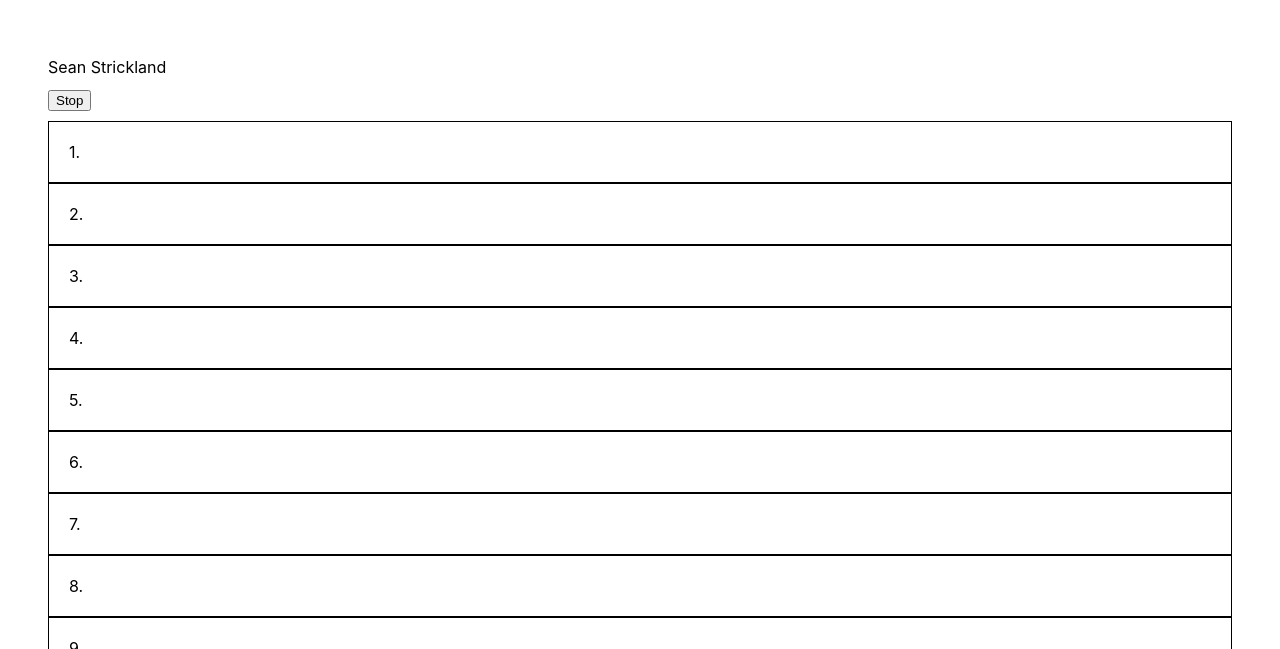
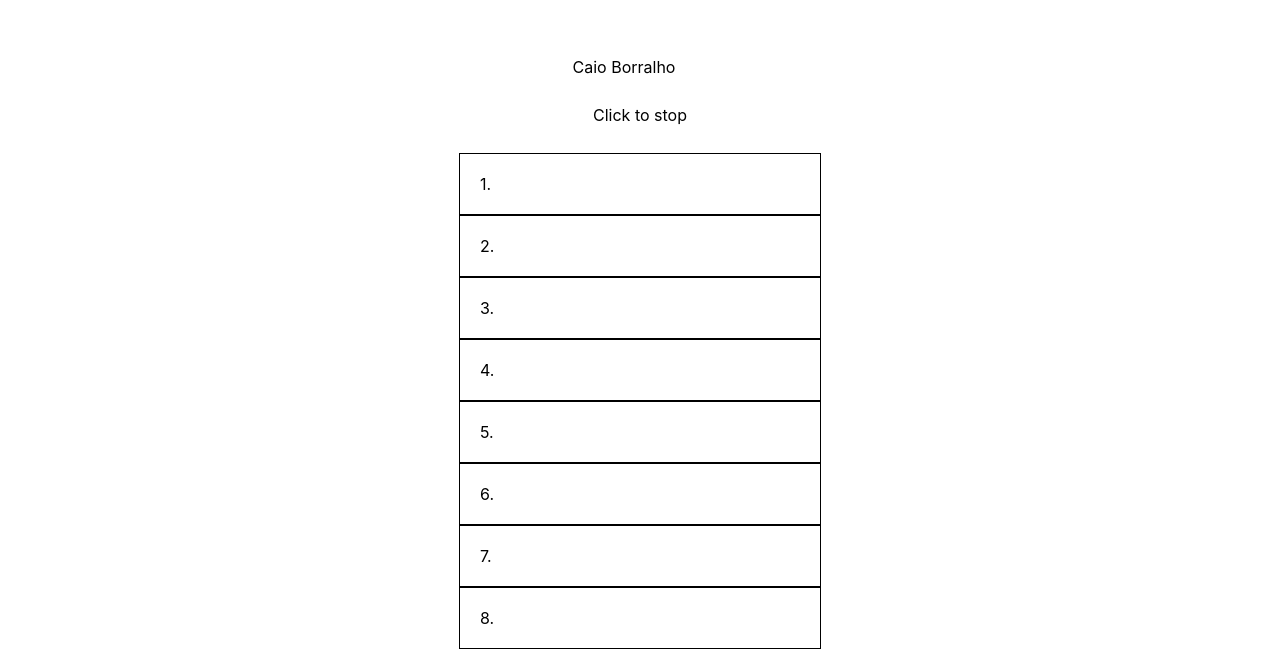
Before and after one commit to mnguyen26/mmablindrankings, a React (Create React App) app: page / in a window 1280 px wide. Shown: the part 151-800 px from the top of the page. Built offline with nearby package versions, Linux system fonts and the light colour scheme.

Commit message:
styling. got rid of button

```diff
--- a/src/App.tsx
+++ b/src/App.tsx
@@ -9,6 +9,7 @@
     isRunning: boolean;
     fighterRankings: string[];
     pickFighter: (fighter: string) => void;
+    handleStop: () => void;
 }
 
 interface RankingsProps {
@@ -19,23 +20,6 @@
 interface ScoreProps {
     fighterRankings: string[]
 }
-
-// const FighterPics = () => {
-//     const blankPic = 'https://dmxg5wxfqgb4u.cloudfront.net/styles/teaser/s3/image/fighter_images/ComingSoon/comingsoon_headshot_odopod.png?VersionId=6Lx8ImOpYf0wBYQKs_FGYIkuSIfTN0f0\u0026amp;itok=pYDOjN8k'
-//     return (
-//         <div>
-//             {Object.values(fighter_ratings).map(fighter => {
-//                 const picURL = fighter_pics.find(f => f.Name === fighter.Name)?.PicURL;
-//                 return (
-//                     <>
-//                     <img key={fighter.Name} src={picURL ? picURL : blankPic} />
-//                     {fighter.Name}
-//                     </>
-//                 );
-//             })}
-//         </div>
-//     );
-// }
 
 const Randomizer = (props: RandomizerProps) => {
     const [randomFighter, setRandomFighter] = useState('');
@@ -74,18 +58,27 @@
 
     return (
         <>
-        <div style={{ width: '10em', height: '10em', overflow: 'hidden' }}>
+        <div onClick={props.isRunning ? props.handleStop : undefined} style={{ cursor: props.isRunning ? 'pointer' : 'default' }}>
+            <div style={{ width: '10em', height: '10em', overflow: 'hidden', margin: '0 auto' }}>
                 {!props.isRunning && fighterPic && (
                     <img src={fighterPic} alt={randomFighter} style={{ width: '100%', height: 'auto' }} />
                 )}
             </div>
-        <div style={{ width: '20em', height: '2em', overflow: 'hidden'}}>
+            <div style={{ width: '20em', height: '2em', overflow: 'hidden', textAlign: 'center' }}>
                 {!props.isRunning && randomFighter && (
                     <div>Select a rank for {randomFighter}</div>
                 )}
                 {props.isRunning && randomFighter && (
                     <div>{randomFighter}</div>
                 )}
+            </div>
+            <div style={{ textAlign: 'center', margin: '1em', width: '20em', height: '2em' }}>
+                {props.isRunning && (
+                    <>
+                    Click to stop
+                    </>
+                )}
+            </div>
         </div>
         </>
     );
@@ -99,12 +92,12 @@
         <>
         {Array.from({ length: 10 }, (_, index) => (
             <div
+                style={{ cursor: props.fighterRankings[index] !== '' ? 'not-allowed' : 'pointer', width: '20em', padding: '20px', border: '1px solid black' }}
                 key={index + 1}
                 onClick={() => {
                     if (props.fighterRankings[index] !== '') return;
                     props.setRanking(index + 1);
                 }}
-                style={{ cursor: props.fighterRankings[index] !== '' ? 'not-allowed' : 'pointer', padding: '20px', border: '1px solid black' }}
             >
                 {index + 1}.
                 {props.fighterRankings[index] !== '' && (` ${props.fighterRankings[index]}`) }
@@ -182,21 +175,19 @@
 
     return (
         <>
+        <div style={{ display: 'flex', justifyContent: 'center', flexDirection: 'column', alignItems: 'center' }}>
             <Randomizer
                 isRunning={isRunning}
                 fighterRankings={rankings}
                 pickFighter={handleChosenFighter}
+                handleStop={handleStop}
             />
             <Score fighterRankings={rankings}/>
-        <div style={{width: '10em', height: '2em', overflow: 'hidden'}}>
-            {isRunning && (
-            <Button onClick={handleStop}>Stop</Button>
-            )}
-        </div>
             <Rankings
                 fighterRankings={rankings}
                 setRanking={handleSetRanking}
             />
+        </div>
         </>
     )
 }
```
Lines whose indentation alone changed are shown as unchanged.
